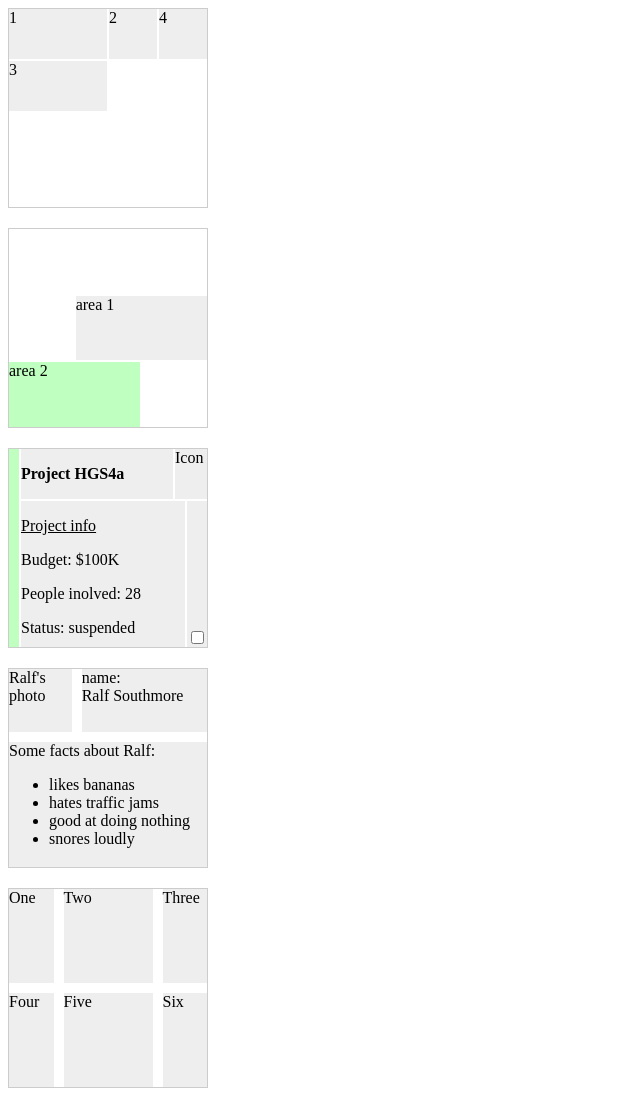
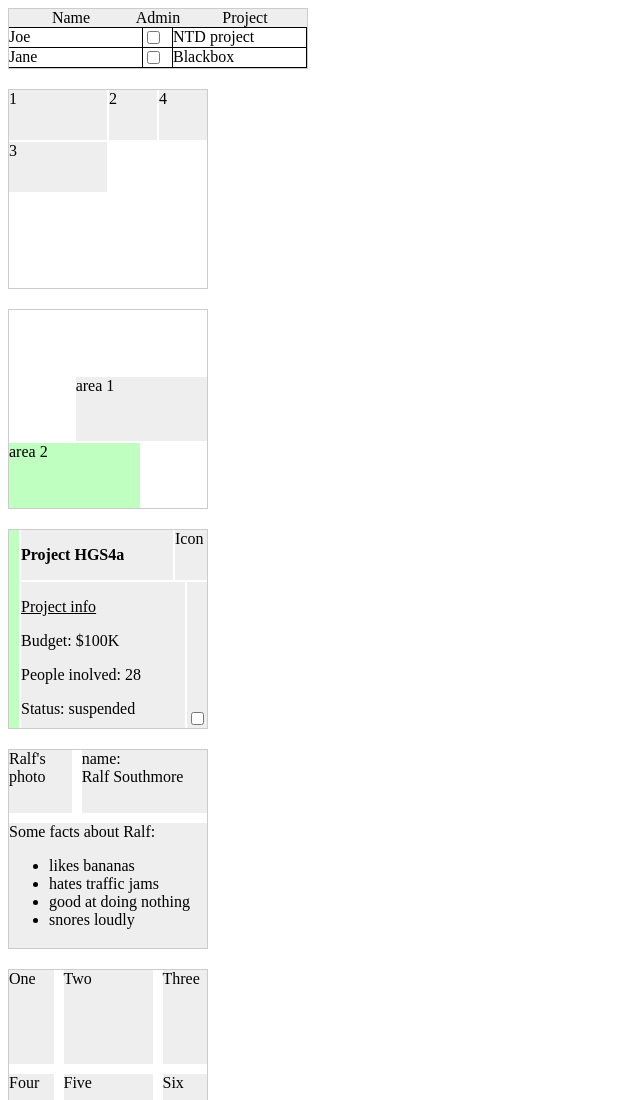
Before and after one commit to ungear/grid-layout-research, a plain HTML site: page index.html in a window 1280 px wide. Shown: the top 1100 px of the page, without its empty margins (0-640 px from the left). Drawn offline with Linux system fonts and the light colour scheme.

Commit message:
simple grid example

```diff
--- a/index.html
+++ b/index.html
@@ -3,6 +3,17 @@
     <link rel="stylesheet" href="style.css">
   </head>
   <body>
+    <div class='grid g7'>
+      <div class="g7__cell g7__cell--header g7__cell-name" style="-ms-grid-row: 1">Name</div>
+      <div class="g7__cell g7__cell--header g7__cell-is-admin" style="-ms-grid-row: 1">Admin</div>
+      <div class="g7__cell g7__cell--header g7__cell-project" style="-ms-grid-row: 1">Project</div>
+      <div class="g7__cell g7__cell-name" style="-ms-grid-row: 2">Joe</div>
+      <div class="g7__cell g7__cell-is-admin" style="-ms-grid-row: 2"><input type="checkbox" /></div>
+      <div class="g7__cell g7__cell-project" style="-ms-grid-row: 2">NTD project</div>
+      <div class="g7__cell g7__cell-name" style="-ms-grid-row: 3">Jane</div>
+      <div class="g7__cell g7__cell-is-admin" style="-ms-grid-row: 3"><input type="checkbox" /></div>
+      <div class="g7__cell g7__cell-project" style="-ms-grid-row: 3">Blackbox</div>
+    </div>
     <div class='grid g6'>
       <div class="g6__item g6__item--big">1</div>
       <div class="g6__item g6__item--small">2</div>
--- a/style.css
+++ b/style.css
@@ -12,6 +12,51 @@
 }
 .grid div{
   background: rgba(200,200,200, .3);
+}
+.g7{
+  grid-gap:0;
+  grid-template-columns: 1fr 10px 30px 10px 1fr;
+  -ms-grid-columns: 1fr 10px 30px 10px 1fr;
+  height: auto;
+  width: 300px;
+}
+.g7 .g7__cell{
+  border-right: 1px solid black;
+  border-bottom: 1px solid black;
+  background: white;
+}
+.g7 .g7__cell.g7__cell--header{
+  background: rgba(200,200,200, .3);
+  border: none;
+  border-bottom: 1px solid black;
+  text-align: center;
+}
+.g7 .g7__cell-name{
+  grid-column: 1 / span 2;
+  -ms-grid-column: 1;
+  -ms-grid-column-span: 2;
+}
+.g7 .g7__cell-name.g7__cell--header{
+  grid-column: 1;
+  -ms-grid-column: 1;
+}
+.g7 .g7__cell-is-admin{
+  grid-column: 3;
+  -ms-grid-column: 3;
+}
+.g7 .g7__cell-is-admin.g7__cell--header{
+  grid-column: 2 / span 3;
+  -ms-grid-column: 2;
+  -ms-grid-column-span: 3;
+}
+.g7 .g7__cell-project{
+  grid-column: 4/ span 2;
+  -ms-grid-column: 4;
+  -ms-grid-column-span: 2;
+}
+.g7 .g7__cell-project.g7__cell--header{
+  grid-column: 5;
+  -ms-grid-column: 5;
 }
 .g6{
   grid-gap:2px;
```
